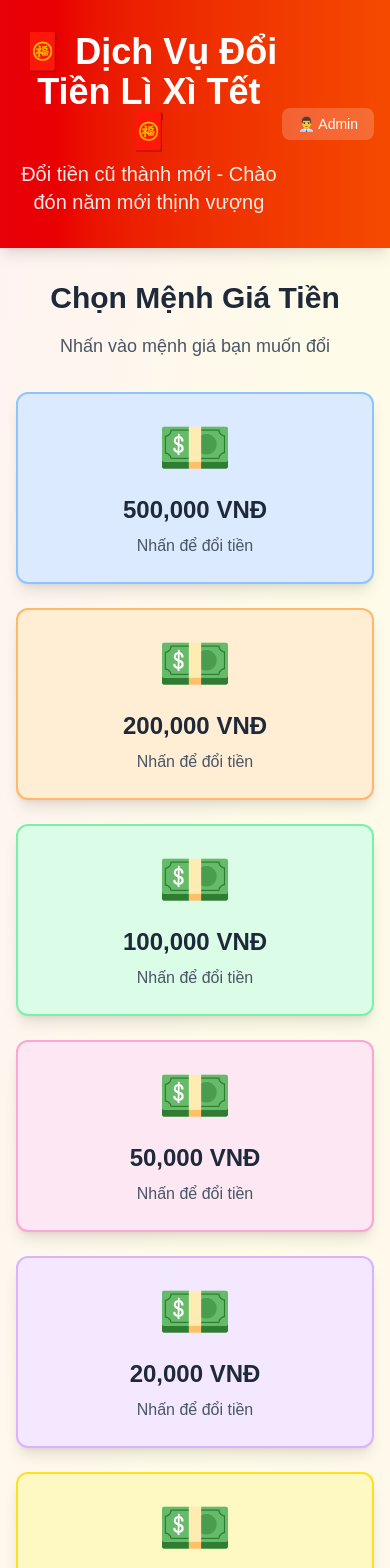
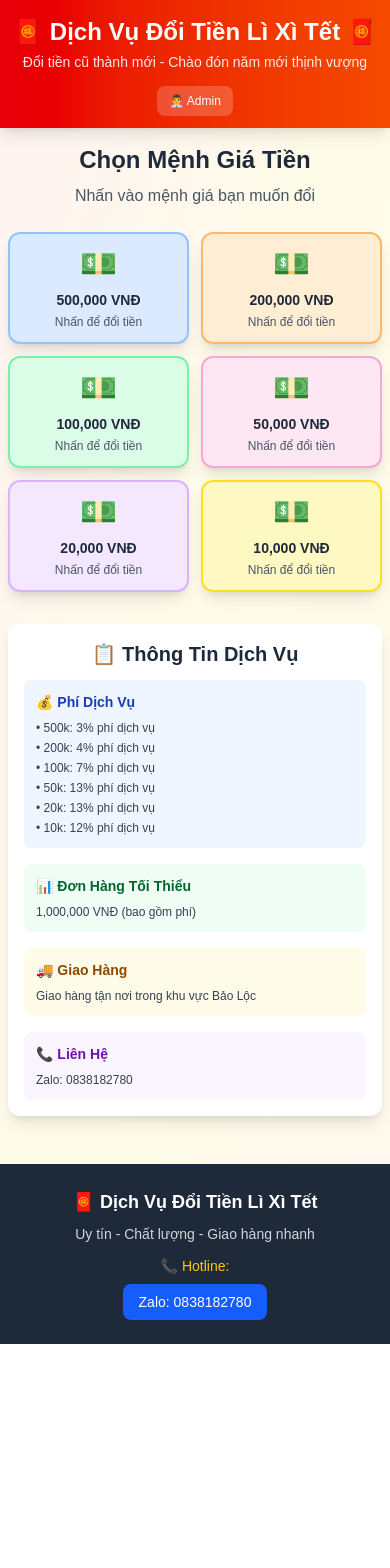
Before and after one commit to hoangminhduc13012000/changemoney, a Next.js app: page / in a window 390 px wide. Shown: the top 1568 px of the page. After the commit the page ends 1344 px from the top, so only its background shows below. Built offline with nearby package versions, Linux system fonts and the light colour scheme.

Commit message:
Optimize mobile UI - responsive design for phones

```diff
--- a/app/page.tsx
+++ b/app/page.tsx
@@ -125,17 +125,17 @@ export default function Home() {
   return (
     <div className="min-h-screen bg-gradient-to-br from-red-50 via-yellow-50 to-orange-50">
       {/* Header */}
-      <header className="bg-gradient-to-r from-red-600 to-orange-600 text-white py-8 shadow-lg">
-        <div className="container mx-auto px-4">
-          <div className="flex justify-between items-center">
+      <header className="bg-gradient-to-r from-red-600 to-orange-600 text-white py-4 sm:py-8 shadow-lg">
+        <div className="container mx-auto px-2 sm:px-4">
+          <div className="flex flex-col sm:flex-row justify-between items-center gap-4">
             <div className="text-center flex-1">
-              <h1 className="text-4xl font-bold mb-2">🧧 Dịch Vụ Đổi Tiền Lì Xì Tết 🧧</h1>
-              <p className="text-xl opacity-90">Đổi tiền cũ thành mới - Chào đón năm mới thịnh vượng</p>
+              <h1 className="text-2xl sm:text-4xl font-bold mb-1 sm:mb-2">🧧 Dịch Vụ Đổi Tiền Lì Xì Tết 🧧</h1>
+              <p className="text-sm sm:text-xl opacity-90">Đổi tiền cũ thành mới - Chào đón năm mới thịnh vượng</p>
             </div>
             <div>
               <a
-                href="/admin"
-                className="bg-white/20 hover:bg-white/30 px-4 py-2 rounded-lg transition-colors text-sm"
+                href="/changemoney/admin/"
+                className="bg-white/20 hover:bg-white/30 px-3 py-2 rounded-lg transition-colors text-xs sm:text-sm"
               >
                 👨‍💼 Admin
               </a>
@@ -144,37 +144,37 @@ export default function Home() {
         </div>
       </header>
 
-      <div className="container mx-auto px-4 py-8">
+      <div className="container mx-auto px-2 sm:px-4 py-4 sm:py-8">
         {!selectedDenomination ? (
           // Trang chính - Hiển thị các mệnh giá
           <div>
-            <div className="text-center mb-8">
-              <h2 className="text-3xl font-bold text-gray-800 mb-4">Chọn Mệnh Giá Tiền</h2>
-              <p className="text-gray-600 text-lg">Nhấn vào mệnh giá bạn muốn đổi</p>
+            <div className="text-center mb-6 sm:mb-8">
+              <h2 className="text-2xl sm:text-3xl font-bold text-gray-800 mb-2 sm:mb-4">Chọn Mệnh Giá Tiền</h2>
+              <p className="text-gray-600 text-base sm:text-lg">Nhấn vào mệnh giá bạn muốn đổi</p>
             </div>
 
-            <div className="grid grid-cols-1 md:grid-cols-2 lg:grid-cols-3 gap-6 max-w-6xl mx-auto">
+            <div className="grid grid-cols-2 sm:grid-cols-2 lg:grid-cols-3 gap-3 sm:gap-6 max-w-6xl mx-auto">
               {denominations.map((denom) => (
                 <div
                   key={denom.value}
                   onClick={() => handleDenominationClick(denom.value)}
-                  className={`${denom.color} p-6 rounded-xl border-2 cursor-pointer transform hover:scale-105 transition-all duration-300 shadow-lg hover:shadow-xl`}
+                  className={`${denom.color} p-3 sm:p-6 rounded-xl border-2 cursor-pointer transform hover:scale-105 transition-all duration-300 shadow-lg hover:shadow-xl`}
                 >
                   <div className="text-center">
-                    <div className="text-6xl mb-4">💵</div>
-                    <h3 className="text-2xl font-bold text-gray-800 mb-2">{denom.label}</h3>
-                    <p className="text-gray-600">Nhấn để đổi tiền</p>
+                    <div className="text-3xl sm:text-6xl mb-2 sm:mb-4">💵</div>
+                    <h3 className="text-sm sm:text-2xl font-bold text-gray-800 mb-1 sm:mb-2">{denom.label}</h3>
+                    <p className="text-xs sm:text-base text-gray-600">Nhấn để đổi tiền</p>
                   </div>
                 </div>
               ))}
             </div>
 
-            <div className="mt-12 bg-white rounded-xl shadow-lg p-8 max-w-4xl mx-auto">
-              <h3 className="text-2xl font-bold text-gray-800 mb-4 text-center">📋 Thông Tin Dịch Vụ</h3>
-              <div className="grid grid-cols-1 md:grid-cols-2 gap-6">
-                <div className="bg-blue-50 p-4 rounded-lg">
-                  <h4 className="font-bold text-blue-800 mb-2">💰 Phí Dịch Vụ</h4>
-                  <div className="text-gray-700 text-sm space-y-1">
+            <div className="mt-8 sm:mt-12 bg-white rounded-xl shadow-lg p-4 sm:p-8 max-w-4xl mx-auto">
+              <h3 className="text-xl sm:text-2xl font-bold text-gray-800 mb-3 sm:mb-4 text-center">📋 Thông Tin Dịch Vụ</h3>
+              <div className="grid grid-cols-1 sm:grid-cols-2 gap-4 sm:gap-6">
+                <div className="bg-blue-50 p-3 sm:p-4 rounded-lg">
+                  <h4 className="font-bold text-blue-800 mb-2 text-sm sm:text-base">💰 Phí Dịch Vụ</h4>
+                  <div className="text-gray-700 text-xs sm:text-sm space-y-1">
                     <p>• 500k: 3% phí dịch vụ</p>
                     <p>• 200k: 4% phí dịch vụ</p>
                     <p>• 100k: 7% phí dịch vụ</p>
@@ -183,17 +183,17 @@ export default function Home() {
                     <p>• 10k: 12% phí dịch vụ</p>
                   </div>
                 </div>
-                <div className="bg-green-50 p-4 rounded-lg">
-                  <h4 className="font-bold text-green-800 mb-2">📊 Đơn Hàng Tối Thiểu</h4>
-                  <p className="text-gray-700">1,000,000 VNĐ (bao gồm phí)</p>
+                <div className="bg-green-50 p-3 sm:p-4 rounded-lg">
+                  <h4 className="font-bold text-green-800 mb-2 text-sm sm:text-base">📊 Đơn Hàng Tối Thiểu</h4>
+                  <p className="text-gray-700 text-xs sm:text-sm">1,000,000 VNĐ (bao gồm phí)</p>
                 </div>
-                <div className="bg-yellow-50 p-4 rounded-lg">
-                  <h4 className="font-bold text-yellow-800 mb-2">🚚 Giao Hàng</h4>
-                  <p className="text-gray-700">Giao hàng tận nơi trong khu vực Bảo Lộc</p>
+                <div className="bg-yellow-50 p-3 sm:p-4 rounded-lg">
+                  <h4 className="font-bold text-yellow-800 mb-2 text-sm sm:text-base">🚚 Giao Hàng</h4>
+                  <p className="text-gray-700 text-xs sm:text-sm">Giao hàng tận nơi trong khu vực Bảo Lộc</p>
                 </div>
-                <div className="bg-purple-50 p-4 rounded-lg">
-                  <h4 className="font-bold text-purple-800 mb-2">📞 Liên Hệ</h4>
-                  <p className="text-gray-700">Zalo: 0838182780</p>
+                <div className="bg-purple-50 p-3 sm:p-4 rounded-lg">
+                  <h4 className="font-bold text-purple-800 mb-2 text-sm sm:text-base">📞 Liên Hệ</h4>
+                  <p className="text-gray-700 text-xs sm:text-sm">Zalo: 0838182780</p>
                 </div>
               </div>
             </div>
@@ -201,57 +201,57 @@ export default function Home() {
         ) : (
           // Trang chi tiết đơn hàng
           <div className="max-w-4xl mx-auto">
-            <div className="bg-white rounded-xl shadow-lg p-8">
-              <div className="flex items-center justify-between mb-6">
-                <h2 className="text-3xl font-bold text-gray-800">Chi Tiết Đơn Hàng</h2>
+            <div className="bg-white rounded-xl shadow-lg p-4 sm:p-8">
+              <div className="flex flex-col sm:flex-row items-start sm:items-center justify-between mb-4 sm:mb-6 gap-3">
+                <h2 className="text-xl sm:text-3xl font-bold text-gray-800">Chi Tiết Đơn Hàng</h2>
                 <button
                   onClick={() => setSelectedDenomination(null)}
-                  className="bg-gray-500 text-white px-4 py-2 rounded-lg hover:bg-gray-600 transition-colors"
+                  className="bg-gray-500 text-white px-3 sm:px-4 py-2 rounded-lg hover:bg-gray-600 transition-colors text-sm"
                 >
                   ← Quay lại
                 </button>
               </div>
 
-              <div className="grid grid-cols-1 lg:grid-cols-2 gap-8">
+              <div className="grid grid-cols-1 lg:grid-cols-2 gap-4 sm:gap-8">
                 {/* Form đơn hàng */}
                 <div>
-                  <div className="mb-6 p-4 bg-gradient-to-r from-red-100 to-orange-100 rounded-lg">
-                    <h3 className="text-xl font-bold text-gray-800 mb-2">
+                  <div className="mb-4 sm:mb-6 p-3 sm:p-4 bg-gradient-to-r from-red-100 to-orange-100 rounded-lg">
+                    <h3 className="text-lg sm:text-xl font-bold text-gray-800 mb-1 sm:mb-2">
                       💵 Mệnh giá: {formatCurrency(selectedDenomination)}
                     </h3>
                   </div>
 
-                  <div className="space-y-4">
+                  <div className="space-y-3 sm:space-y-4">
                     <div>
-                      <label className="block text-gray-900 font-bold mb-2 text-lg">
+                      <label className="block text-gray-900 font-bold mb-2 text-base sm:text-lg">
                         Tên khách hàng: <span className="text-red-600">*</span>
                       </label>
                       <input
                         type="text"
                         value={orderDetails.customerName}
                         onChange={(e) => setOrderDetails(prev => ({ ...prev, customerName: e.target.value }))}
-                        className="w-full p-3 border-2 border-gray-400 rounded-lg focus:ring-2 focus:ring-red-500 focus:border-red-500 text-gray-900 font-semibold bg-white placeholder-gray-600"
+                        className="w-full p-3 border-2 border-gray-400 rounded-lg focus:ring-2 focus:ring-red-500 focus:border-red-500 text-gray-900 font-semibold bg-white placeholder-gray-600 text-sm sm:text-base"
                         placeholder="Nhập họ tên đầy đủ..."
                         required
                       />
                     </div>
 
                     <div>
-                      <label className="block text-gray-900 font-bold mb-2 text-lg">
+                      <label className="block text-gray-900 font-bold mb-2 text-base sm:text-lg">
                         Số điện thoại: <span className="text-red-600">*</span>
                       </label>
                       <input
                         type="tel"
                         value={orderDetails.phoneNumber}
                         onChange={(e) => setOrderDetails(prev => ({ ...prev, phoneNumber: e.target.value }))}
-                        className="w-full p-3 border-2 border-gray-400 rounded-lg focus:ring-2 focus:ring-red-500 focus:border-red-500 text-gray-900 font-semibold bg-white placeholder-gray-600"
+                        className="w-full p-3 border-2 border-gray-400 rounded-lg focus:ring-2 focus:ring-red-500 focus:border-red-500 text-gray-900 font-semibold bg-white placeholder-gray-600 text-sm sm:text-base"
                         placeholder="Nhập số điện thoại..."
                         required
                       />
                     </div>
 
                     <div>
-                      <label className="block text-gray-900 font-bold mb-2 text-lg">
+                      <label className="block text-gray-900 font-bold mb-2 text-base sm:text-lg">
                         Số lượng tờ:
                       </label>
                       <input
@@ -259,30 +259,30 @@ export default function Home() {
                         min="1"
                         value={orderDetails.quantity}
                         onChange={(e) => setOrderDetails(prev => ({ ...prev, quantity: parseInt(e.target.value) || 1 }))}
-                        className="w-full p-3 border-2 border-gray-400 rounded-lg focus:ring-2 focus:ring-red-500 focus:border-red-500 text-gray-900 font-semibold bg-white placeholder-gray-500"
+                        className="w-full p-3 border-2 border-gray-400 rounded-lg focus:ring-2 focus:ring-red-500 focus:border-red-500 text-gray-900 font-semibold bg-white placeholder-gray-500 text-sm sm:text-base"
                       />
                     </div>
 
                     <div>
-                      <label className="block text-gray-900 font-bold mb-2 text-lg">
+                      <label className="block text-gray-900 font-bold mb-2 text-base sm:text-lg">
                         Địa chỉ giao hàng:
                       </label>
                       <textarea
                         value={orderDetails.address}
                         onChange={(e) => setOrderDetails(prev => ({ ...prev, address: e.target.value }))}
-                        className="w-full p-3 border-2 border-gray-400 rounded-lg focus:ring-2 focus:ring-red-500 focus:border-red-500 h-24 text-gray-900 font-semibold bg-white placeholder-gray-600"
+                        className="w-full p-3 border-2 border-gray-400 rounded-lg focus:ring-2 focus:ring-red-500 focus:border-red-500 h-20 sm:h-24 text-gray-900 font-semibold bg-white placeholder-gray-600 text-sm sm:text-base"
                         placeholder="Nhập địa chỉ đầy đủ..."
                       />
                     </div>
 
                     <div>
-                      <label className="block text-gray-900 font-bold mb-2 text-lg">
+                      <label className="block text-gray-900 font-bold mb-2 text-base sm:text-lg">
                         Ghi chú:
                       </label>
                       <textarea
                         value={orderDetails.note}
                         onChange={(e) => setOrderDetails(prev => ({ ...prev, note: e.target.value }))}
-                        className="w-full p-3 border-2 border-gray-400 rounded-lg focus:ring-2 focus:ring-red-500 focus:border-red-500 h-20 text-gray-900 font-semibold bg-white placeholder-gray-600"
+                        className="w-full p-3 border-2 border-gray-400 rounded-lg focus:ring-2 focus:ring-red-500 focus:border-red-500 h-16 sm:h-20 text-gray-900 font-semibold bg-white placeholder-gray-600 text-sm sm:text-base"
                         placeholder="Ghi chú thêm (nếu có)..."
                       />
                     </div>
@@ -291,34 +291,34 @@ export default function Home() {
 
                 {/* Tính toán chi phí */}
                 <div>
-                  <div className="bg-gradient-to-br from-yellow-50 to-orange-50 p-6 rounded-xl border border-yellow-200">
-                    <h3 className="text-xl font-bold text-gray-800 mb-4">💰 Chi Tiết Thanh Toán</h3>
+                  <div className="bg-gradient-to-br from-yellow-50 to-orange-50 p-4 sm:p-6 rounded-xl border border-yellow-200">
+                    <h3 className="text-lg sm:text-xl font-bold text-gray-800 mb-3 sm:mb-4">💰 Chi Tiết Thanh Toán</h3>
 
-                    <div className="space-y-3">
+                    <div className="space-y-2 sm:space-y-3">
                       <div className="flex justify-between">
-                        <span className="text-gray-600">Giá trị tiền đổi:</span>
-                        <span className="font-semibold">{formatCurrency(subtotal)}</span>
+                        <span className="text-gray-600 text-sm sm:text-base">Giá trị tiền đổi:</span>
+                        <span className="font-semibold text-sm sm:text-base">{formatCurrency(subtotal)}</span>
                       </div>
 
                       <div className="flex justify-between">
-                        <span className="text-gray-600">Phí dịch vụ ({Math.round(feeRate * 100)}%):</span>
-                        <span className="font-semibold text-orange-600">{formatCurrency(fee)}</span>
+                        <span className="text-gray-600 text-sm sm:text-base">Phí dịch vụ ({Math.round(feeRate * 100)}%):</span>
+                        <span className="font-semibold text-orange-600 text-sm sm:text-base">{formatCurrency(fee)}</span>
                       </div>
 
                       <hr className="border-gray-300" />
 
-                      <div className="flex justify-between text-lg">
+                      <div className="flex justify-between text-base sm:text-lg">
                         <span className="font-bold text-gray-800">Tổng thanh toán:</span>
                         <span className="font-bold text-red-600">{formatCurrency(total)}</span>
                       </div>
                     </div>
 
                     {(!orderDetails.customerName.trim() || !orderDetails.phoneNumber.trim() || !orderDetails.address.trim() || total < 1000000) && (
-                      <div className="mt-4 p-3 bg-red-100 border border-red-300 rounded-lg">
-                        <p className="text-red-700 text-sm font-semibold">
+                      <div className="mt-3 sm:mt-4 p-3 bg-red-100 border border-red-300 rounded-lg">
+                        <p className="text-red-700 text-xs sm:text-sm font-semibold">
                           ⚠️ Vui lòng điền đầy đủ thông tin:
                         </p>
-                        <ul className="text-red-600 text-sm mt-1 ml-4">
+                        <ul className="text-red-600 text-xs sm:text-sm mt-1 ml-4">
                           {!orderDetails.customerName.trim() && <li>• Tên khách hàng</li>}
                           {!orderDetails.phoneNumber.trim() && <li>• Số điện thoại</li>}
                           {!orderDetails.address.trim() && <li>• Địa chỉ giao hàng</li>}
@@ -330,7 +330,7 @@ export default function Home() {
                     <button
                       onClick={handleZaloContact}
                       disabled={!isValidOrder || !orderDetails.address.trim()}
-                      className={`w-full mt-6 py-4 px-6 rounded-lg font-bold text-lg transition-all duration-300 ${
+                      className={`w-full mt-4 sm:mt-6 py-3 sm:py-4 px-4 sm:px-6 rounded-lg font-bold text-sm sm:text-lg transition-all duration-300 ${
                         isValidOrder && orderDetails.address.trim()
                           ? 'bg-gradient-to-r from-blue-500 to-blue-600 text-white hover:from-blue-600 hover:to-blue-700 shadow-lg hover:shadow-xl transform hover:scale-105'
                           : 'bg-gray-300 text-gray-500 cursor-not-allowed'
@@ -340,9 +340,9 @@ export default function Home() {
                     </button>
                   </div>
 
-                  <div className="mt-6 p-4 bg-blue-50 rounded-lg">
-                    <h4 className="font-bold text-blue-800 mb-2">📝 Lưu Ý:</h4>
-                    <ul className="text-sm text-gray-700 space-y-1">
+                  <div className="mt-4 sm:mt-6 p-3 sm:p-4 bg-blue-50 rounded-lg">
+                    <h4 className="font-bold text-blue-800 mb-2 text-sm sm:text-base">📝 Lưu Ý:</h4>
+                    <ul className="text-xs sm:text-sm text-gray-700 space-y-1">
                       <li>• Tiền mới 100% chất lượng</li>
                       <li>• Giao hàng trong ngày</li>
                       <li>• Thanh toán khi nhận hàng</li>
@@ -358,15 +358,15 @@ export default function Home() {
       </div>
 
       {/* Footer */}
-      <footer className="bg-gray-800 text-white py-8 mt-12">
-        <div className="container mx-auto px-4 text-center">
-          <h3 className="text-xl font-bold mb-2">🧧 Dịch Vụ Đổi Tiền Lì Xì Tết</h3>
-          <p className="text-gray-300 mb-4">Uy tín - Chất lượng - Giao hàng nhanh</p>
-          <div className="flex justify-center items-center space-x-4">
-            <span className="text-yellow-400">📞 Hotline:</span>
+      <footer className="bg-gray-800 text-white py-6 sm:py-8 mt-8 sm:mt-12">
+        <div className="container mx-auto px-2 sm:px-4 text-center">
+          <h3 className="text-lg sm:text-xl font-bold mb-2">🧧 Dịch Vụ Đổi Tiền Lì Xì Tết</h3>
+          <p className="text-gray-300 mb-3 sm:mb-4 text-sm sm:text-base">Uy tín - Chất lượng - Giao hàng nhanh</p>
+          <div className="flex flex-col sm:flex-row justify-center items-center space-y-2 sm:space-y-0 sm:space-x-4">
+            <span className="text-yellow-400 text-sm sm:text-base">📞 Hotline:</span>
             <button
               onClick={handleZaloContact}
-              className="bg-blue-600 hover:bg-blue-700 px-4 py-2 rounded-lg transition-colors"
+              className="bg-blue-600 hover:bg-blue-700 px-4 py-2 rounded-lg transition-colors text-sm sm:text-base"
             >
               Zalo: 0838182780
             </button>
```
